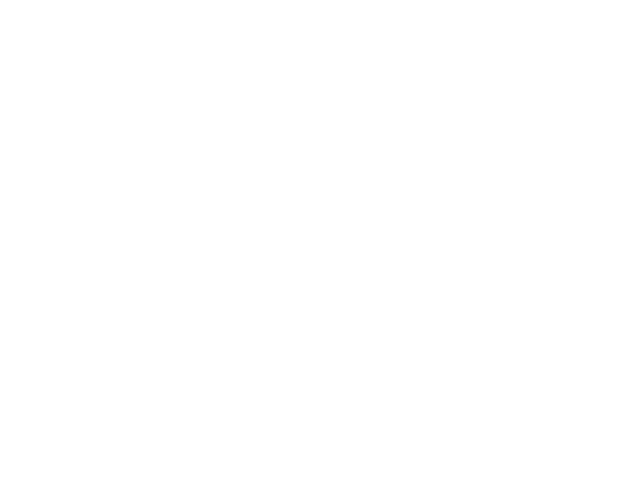
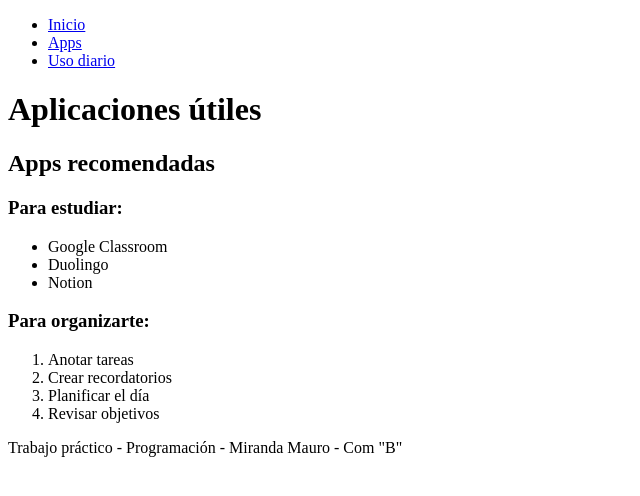
Before and after one commit to alexismiranda12/Tp1-ProgIII, a plain HTML site: page receta.html in a window 1280 px wide. Shown: the whole page, without its empty margins (0-640 px from the left). Drawn offline with Linux system fonts and the light colour scheme.

Commit message:
agregamos los links a los archivos .html para el style.css y agregamos la informacion en el archivo recetas

```diff
--- a/receta.html
+++ b/receta.html
@@ -3,9 +3,45 @@
 <head>
     <meta charset="UTF-8">
     <meta name="viewport" content="width=device-width, initial-scale=1.0">
-    <title>Tecnologia y Vida digital</title>
+    <title>Apps</title>
+    <link rel="stylesheet" href="estilo.css">
 </head>
 <body>
+    <header>
+    <nav>
+        <ul>
+            <li><a href="index.html">Inicio</a></li>
+            <li><a href="receta.html">Apps</a></li>
+            <li><a href="horario.html">Uso diario</a></li>
+        </ul>
+    </nav>
+    <h1>Aplicaciones útiles</h1>
+</header>
+
+<main>
+    <section>
+        <h2>Apps recomendadas</h2>
+
+        <h3>Para estudiar:</h3>
+        <ul>
+            <li>Google Classroom</li>
+            <li>Duolingo</li>
+            <li>Notion</li>
+        </ul>
+
+        <h3>Para organizarte:</h3>
+        <ol>
+            <li>Anotar tareas</li>
+            <li>Crear recordatorios</li>
+            <li>Planificar el día</li>
+            <li>Revisar objetivos</li>
+        </ol>
+    </section>
+</main>
+
+<footer>
+    <p>Trabajo práctico - Programación - Miranda Mauro - Com "B"</p>
+</footer>
 
 </body>
 </html>
```
Also changed, not shown: horario.html (+1 -0 lines), index.html (+2 -1 lines).
